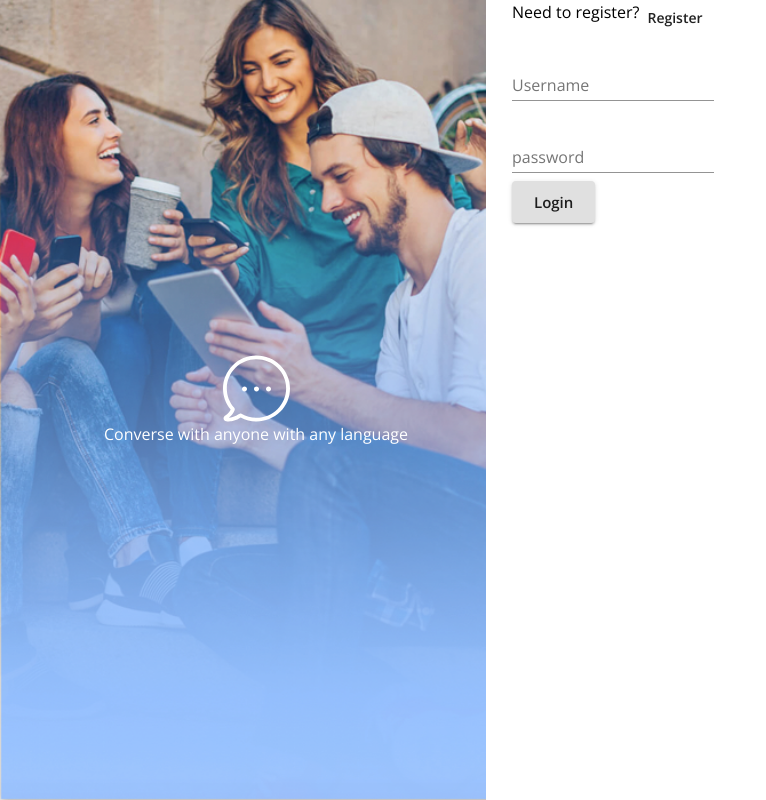
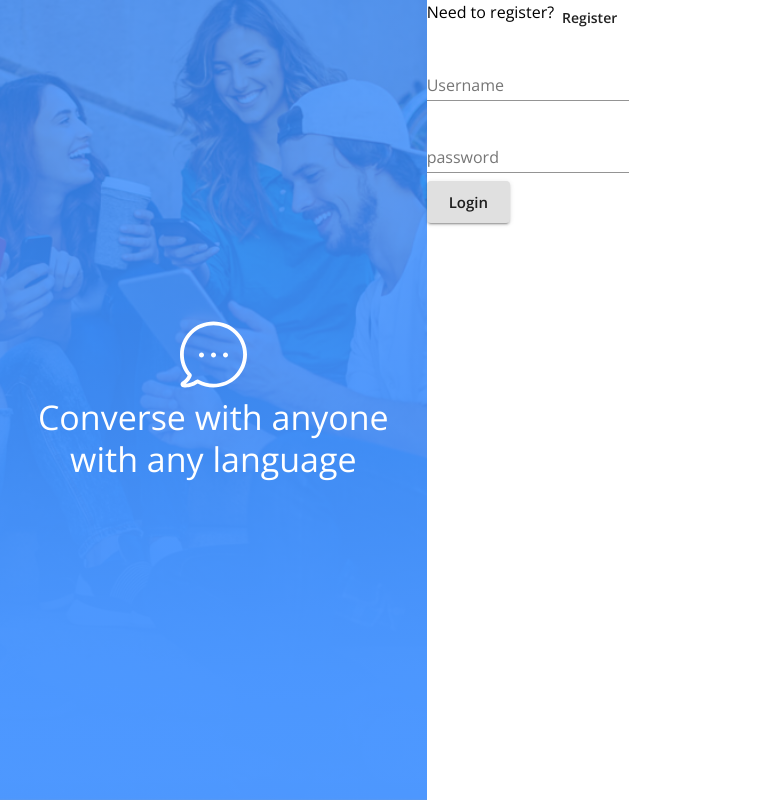
Before and after one commit to theDanielTo/messenger-2621, a React (Create React App) app in the folder client/: page /login in a window 1280 px wide. Shown: the whole page, without its empty margins (0-766 px from the left). Built offline with nearby package versions, Linux system fonts and the light colour scheme; no server answers.

Commit message:
Added image with color overlay to side banner. Replaced all Box components with Grid components.

```diff
--- a/client/src/Login.js
+++ b/client/src/Login.js
@@ -4,7 +4,6 @@ import { Redirect, useHistory } from "react-router-dom";
 import { connect } from "react-redux";
 import {
   Grid,
-  Box,
   Typography,
   Button,
   FormControl,
@@ -18,17 +17,13 @@ const useStyles = makeStyles(() => ({
     width: "100%"
   },
   heroImage: {
-    display: "flex",
-    flexDirection: "column",
-    justifyContent: "center",
-    alignItems: "center",
     height: "100%",
-    width: "40%",
-    background: "left/contain no-repeat url('./assets/bg-img.png')",
-    color: "white"
+    background: "linear-gradient(to top, rgba(58, 141, 255, .80), rgba(58, 141, 255, .80)), url('./assets/bg-img.png') center/cover no-repeat",
+    color: "white",
+    fontSize: "2rem"
   },
   form: {
-    height: "100%",
+    height: "100%"
   }
 }));
 
@@ -51,13 +46,35 @@ const Login = (props) => {
 
   return (
     <Grid container className={classes.root}>
-      <Box className={classes.heroImage}>
+      <Grid
+        container item
+        xs={6} md={4}
+        className={classes.heroImage}
+        direction="column"
+        justifyContent="center"
+        alignItems="center"
+        rowSpacing={40}
+      >
+        <Grid item>
           <img
             src="./assets/bubble.svg"
-          alt="bubble"/>
-        <Typography>Converse with anyone with any language</Typography>
-      </Box>
-      <Box className={classes.form}>
+            alt="bubble"
+          />
+        </Grid>
+        <Grid item>
+          <Typography variant="h4">
+            Converse with anyone
+          </Typography>
+        </Grid>
+        <Grid item>
+          <Typography variant="h4">
+            with any language
+          </Typography>
+        </Grid>
+      </Grid>
+
+      <Grid item xs={6} md={8}>
+        <Grid className={classes.form}>
           <Grid container item>
             <Typography>Need to register?</Typography>
             <Button onClick={() => history.push("/register")}>Register</Button>
@@ -89,7 +106,10 @@ const Login = (props) => {
               </Grid>
             </Grid>
           </form>
-      </Box>
+        </Grid>
+      </Grid>
+
+
     </Grid>
   );
 };
```
Lines whose indentation alone changed are shown as unchanged.
